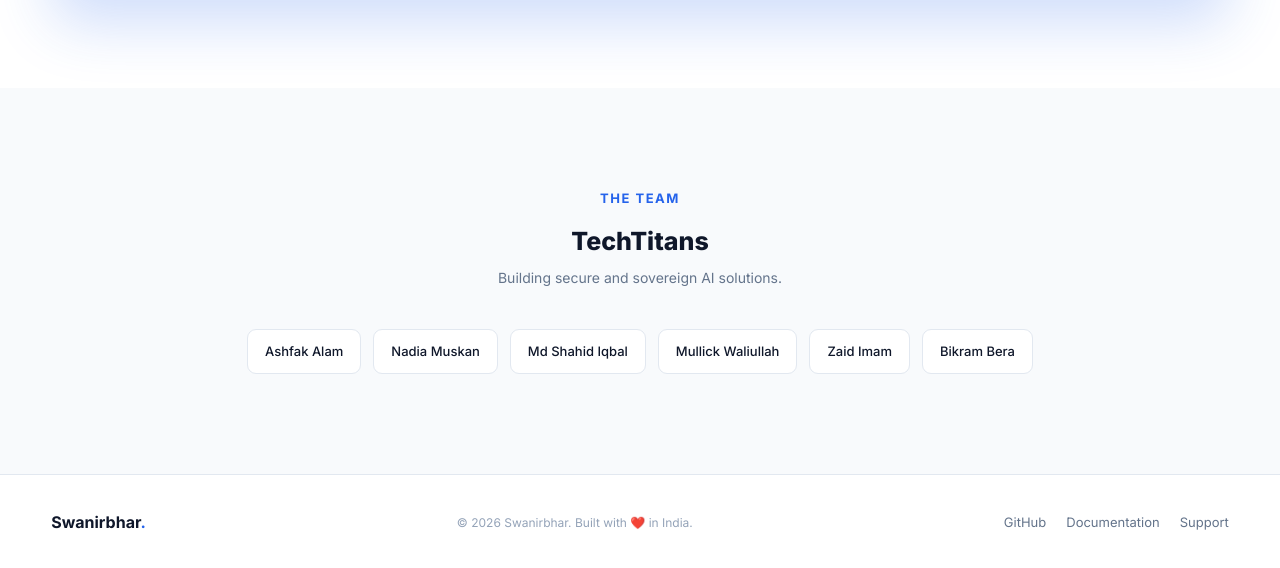
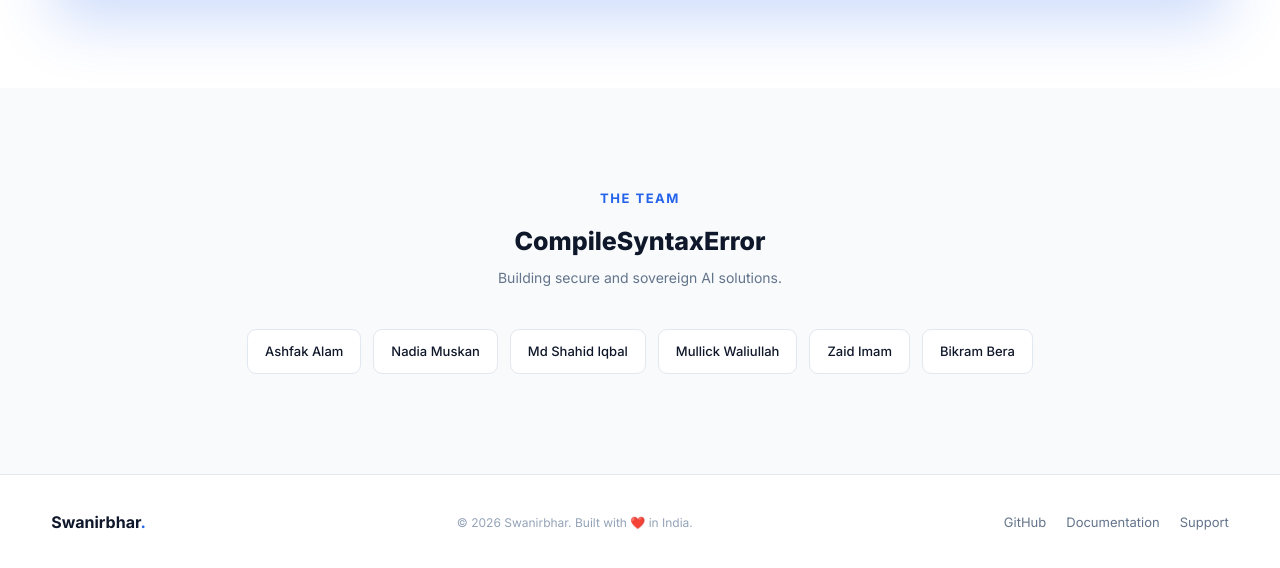
Before and after one commit to ashfakalam/Swanirbhar, a plain HTML site: page index.html in a window 1280 px wide. Shown: the part 4550-5118 px from the top of the page. Drawn offline with Linux system fonts and the light colour scheme.

Commit message:
Update index.html

```diff
--- a/index.html
+++ b/index.html
@@ -1634,7 +1634,7 @@
             </div>
 
             <div class="team-name">
-                TechTitans
+                CompileSyntaxError
             </div>
 
             <div class="team-subtitle">
```
